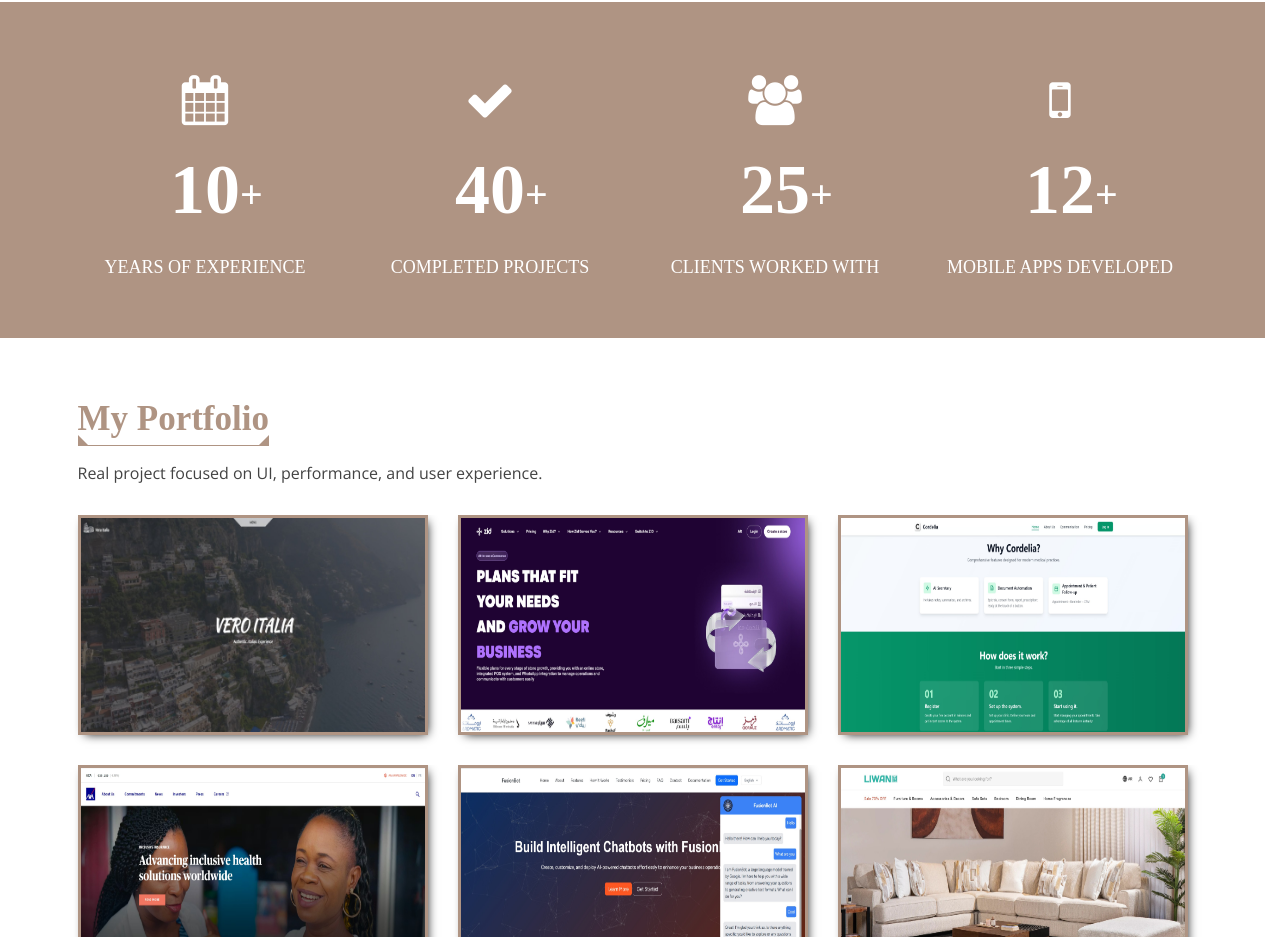
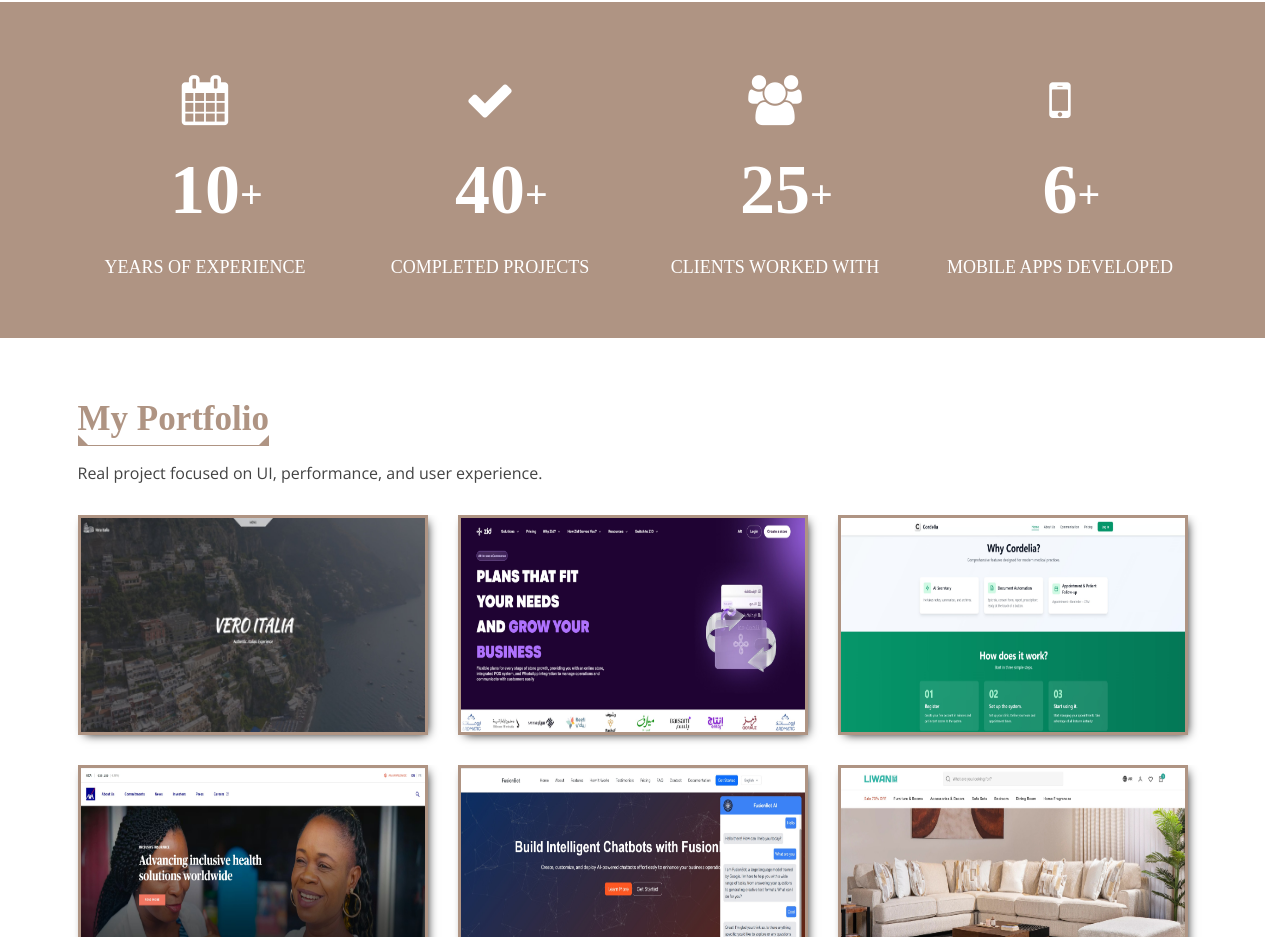
Before and after one commit to issamovitch/my-portfolio, a React (Vite) app: page / in a window 1280 px wide. Shown: the part 3131-4068 px from the top of the page. Built offline with nearby package versions, Linux system fonts and the light colour scheme; a web font is replaced by a local one.

Commit message:
Fix Counter

```diff
--- a/src/components/Counters.jsx
+++ b/src/components/Counters.jsx
@@ -29,7 +29,7 @@ export default function Counters() {
                     <CounterItem end={10} icon="fa-calendar" label="Years of Experience" />
                     <CounterItem end={40} icon="fa-check" label="Completed Projects" />
                     <CounterItem end={25} icon="fa-users" label="Clients Worked With" />
-                    <CounterItem end={12} icon="fa-mobile" label="Mobile Apps Developed" />
+                    <CounterItem end={6} icon="fa-mobile" label="Mobile Apps Developed" />
                 </div>
             </div>
         </section>
```
